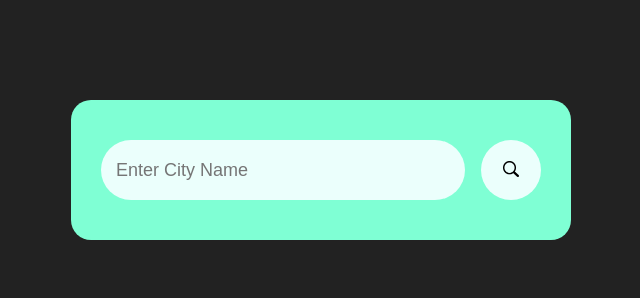
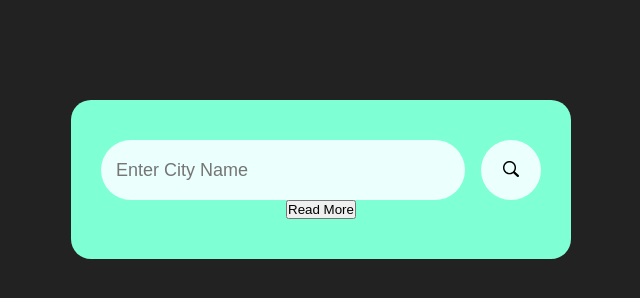
Before and after one commit to Kfmoi/Weather-App, a plain HTML site: page index.html in a window 1280 px wide. Shown: the whole page, without its empty margins (319-959 px from the left). Drawn offline with Linux system fonts and the light colour scheme.

Commit message:
Added read more button in the index html file

```diff
--- a/index.html
+++ b/index.html
@@ -37,6 +37,11 @@
                     </div>
                 </div>
             </div>
+            <div class="read-more">
+                <a href="read.html">
+                    <button>Read More</button>
+                </a>
+            </div>
         </div>
         <script src="script/script.js"></script>
     </body>
```
